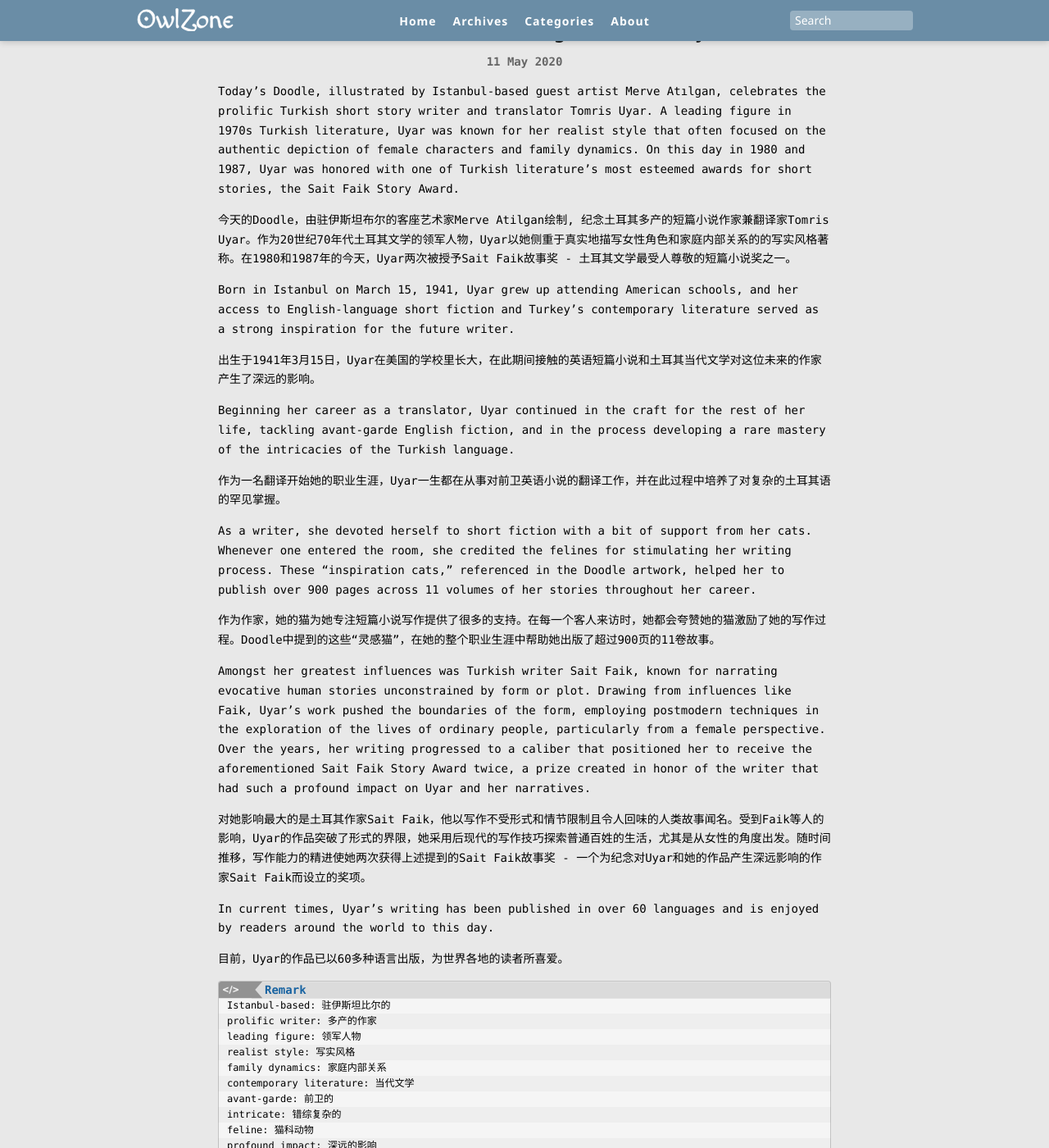
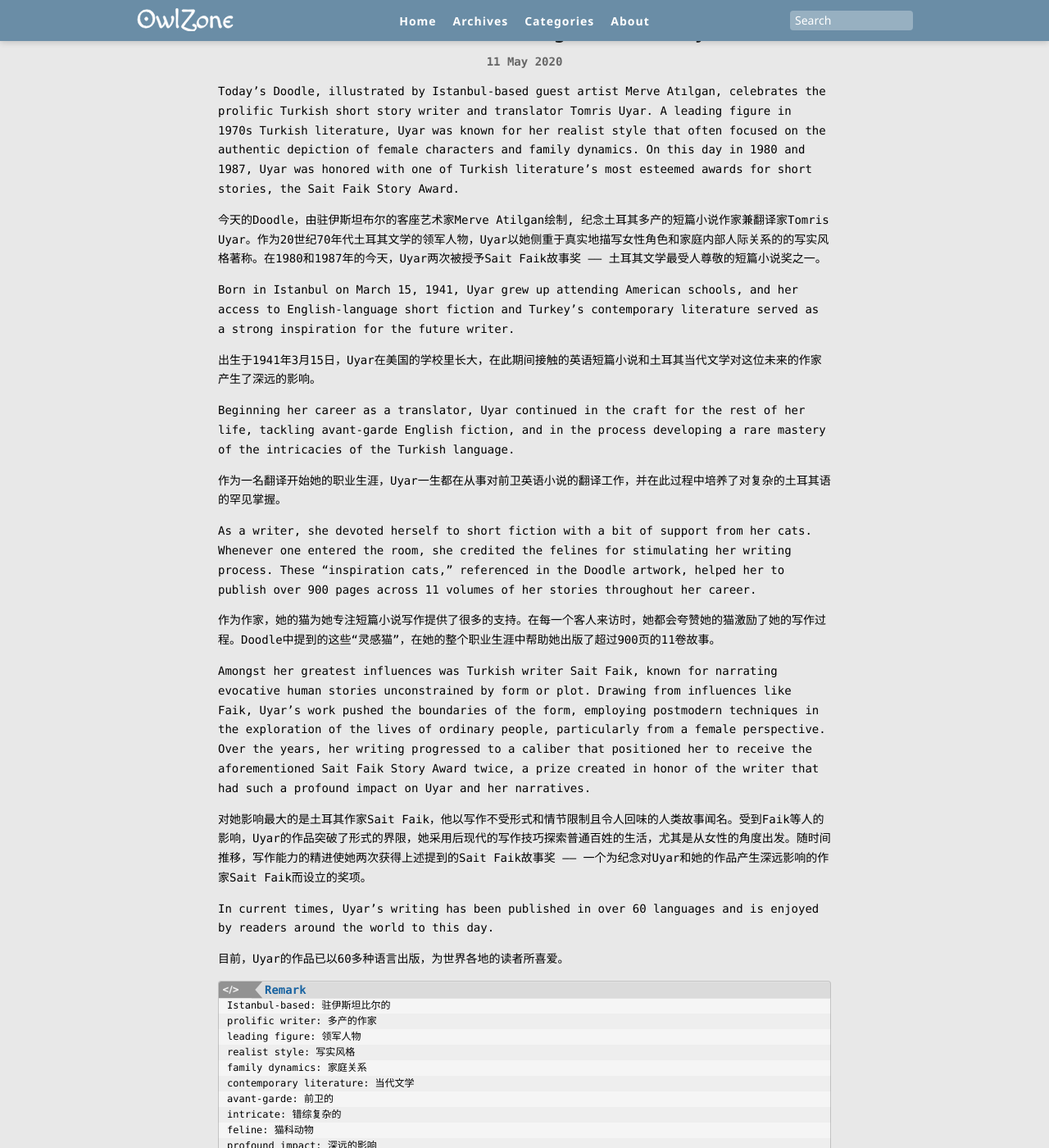
Before and after one commit to mapkts/owlzone, a Jekyll site: the page built from _posts/2020-05-11-200511-celebrating-tomris-uyar.md, in a window 1280 px wide and 1400 px high, scrolled down 324 px. Shown: the whole window at 82% size. Built offline with Jekyll 4.4.1, drawn with Linux system fonts in a browser that asks for light colours.

Commit message:
Minor improvements

```diff
--- a/_posts/2020-05-11-200511-celebrating-tomris-uyar.md
+++ b/_posts/2020-05-11-200511-celebrating-tomris-uyar.md
@@ -9,7 +9,7 @@ image: images/200511-tomris-uyar.png
 
 Today’s Doodle, illustrated by Istanbul-based guest artist Merve Atılgan, celebrates the prolific Turkish short story writer and translator Tomris Uyar. A leading figure in 1970s Turkish literature, Uyar was known for her realist style that often focused on the authentic depiction of female characters and family dynamics. On this day in 1980 and 1987, Uyar was honored with one of Turkish literature's most esteemed awards for short stories, the Sait Faik Story Award.
 
-今天的Doodle，由驻伊斯坦布尔的客座艺术家Merve Atilgan绘制, 纪念土耳其多产的短篇小说作家兼翻译家Tomris Uyar。作为20世纪70年代土耳其文学的领军人物，Uyar以她侧重于真实地描写女性角色和家庭内部关系的的写实风格著称。在1980和1987年的今天，Uyar两次被授予Sait Faik故事奖 - 土耳其文学最受人尊敬的短篇小说奖之一。
+今天的Doodle，由驻伊斯坦布尔的客座艺术家Merve Atilgan绘制, 纪念土耳其多产的短篇小说作家兼翻译家Tomris Uyar。作为20世纪70年代土耳其文学的领军人物，Uyar以她侧重于真实地描写女性角色和家庭内部人际关系的的写实风格著称。在1980和1987年的今天，Uyar两次被授予Sait Faik故事奖 —— 土耳其文学最受人尊敬的短篇小说奖之一。
 
 Born in Istanbul on March 15, 1941, Uyar grew up attending American schools, and her access to English-language short fiction and Turkey’s contemporary literature served as a strong inspiration for the future writer.
 
@@ -25,7 +25,7 @@ As a writer, she devoted herself to short fiction with a bit of support from her
 
 Amongst her greatest influences was Turkish writer Sait Faik, known for narrating evocative human stories unconstrained by form or plot. Drawing from influences like Faik, Uyar’s work pushed the boundaries of the form, employing postmodern techniques in the exploration of the lives of ordinary people, particularly from a female perspective. Over the years, her writing progressed to a caliber that positioned her to receive the aforementioned Sait Faik Story Award twice, a prize created in honor of the writer that had such a profound impact on Uyar and her narratives.
 
-对她影响最大的是土耳其作家Sait Faik，他以写作不受形式和情节限制且令人回味的人类故事闻名。受到Faik等人的影响，Uyar的作品突破了形式的界限，她采用后现代的写作技巧探索普通百姓的生活，尤其是从女性的角度出发。随时间推移，写作能力的精进使她两次获得上述提到的Sait Faik故事奖 - 一个为纪念对Uyar和她的作品产生深远影响的作家Sait Faik而设立的奖项。
+对她影响最大的是土耳其作家Sait Faik，他以写作不受形式和情节限制且令人回味的人类故事闻名。受到Faik等人的影响，Uyar的作品突破了形式的界限，她采用后现代的写作技巧探索普通百姓的生活，尤其是从女性的角度出发。随时间推移，写作能力的精进使她两次获得上述提到的Sait Faik故事奖 —— 一个为纪念对Uyar和她的作品产生深远影响的作家Sait Faik而设立的奖项。
 
 In current times, Uyar’s writing has been published in over 60 languages and is enjoyed by readers around the world to this day.
 
@@ -36,7 +36,7 @@ Istanbul-based: 驻伊斯坦比尔的
 prolific writer: 多产的作家
 leading figure: 领军人物
 realist style: 写实风格
-family dynamics: 家庭内部关系
+family dynamics: 家庭关系
 contemporary literature: 当代文学
 avant-garde: 前卫的
 intricate: 错综复杂的
```
Also changed, not shown: _posts/2018-04-14-array-deduplication-in-javascript.md (+2 -2 lines).
